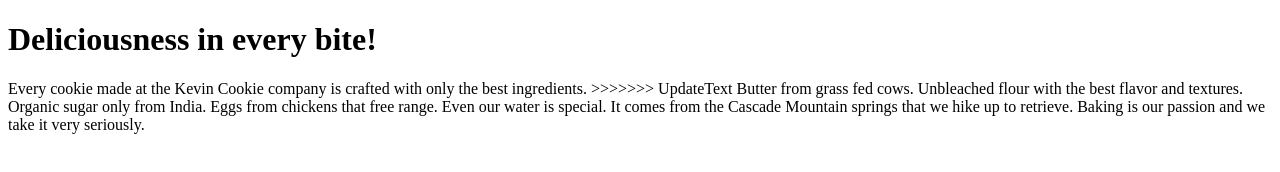
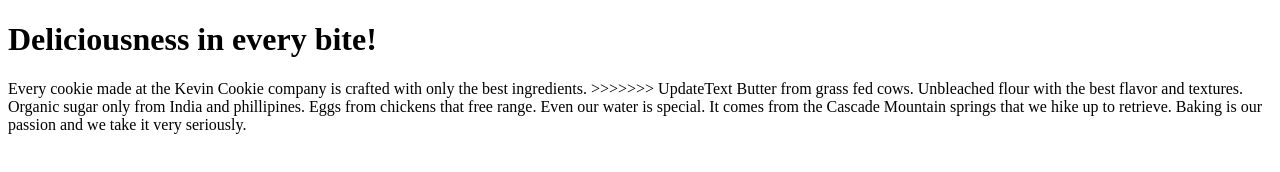
Before and after one commit to Hamayun-Mahsud/Practice, a plain HTML site: page index.htm in a window 1280 px wide. Drawn offline with Linux system fonts and the light colour scheme.

Commit message:
Update index.htm

```diff
--- a/index.htm
+++ b/index.htm
@@ -7,7 +7,7 @@
 <p>Every cookie made at the Kevin Cookie company is crafted with only the best ingredients.
 >>>>>>> UpdateText
 Butter from grass fed cows. Unbleached flour with the best flavor and textures.
-Organic sugar only from India. Eggs from chickens that free range. Even our water is special.
+Organic sugar only from India and phillipines. Eggs from chickens that free range. Even our water is special.
 It comes from the Cascade Mountain springs that we hike up to retrieve.
 Baking is our passion and we take it very seriously.</p>
 
```
